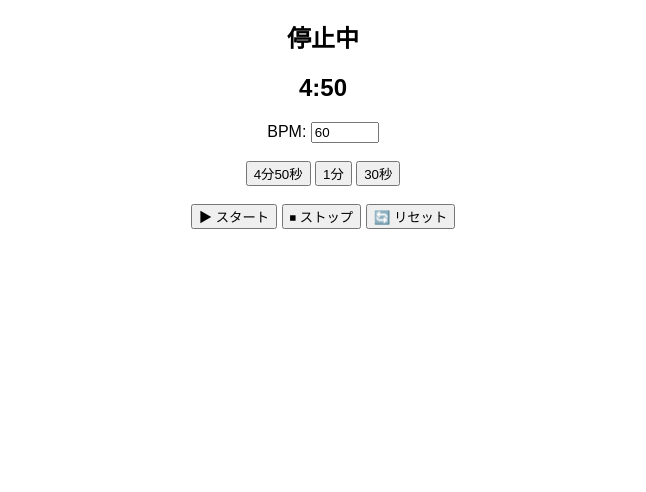
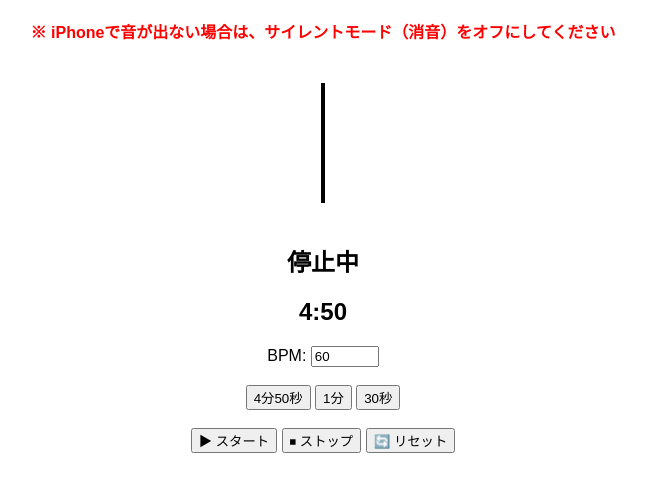
Before and after one commit to tiyobita8-boop/metronome0450, a plain HTML site: page index.html in a window 1280 px wide. Shown: the part 70-562 px from the top of the page, without its empty margins (317-963 px from the left). Drawn offline with Linux system fonts and the light colour scheme.

Commit message:
Add files via upload

```diff
--- a/index.html
+++ b/index.html
@@ -3,11 +3,30 @@
 <head>
 <meta charset="UTF-8">
 <title>Metronome Timer</title>
+
+<style>
+#arm {
+  width: 4px;
+  height: 120px;
+  background: black;
+  margin: 40px auto;
+  transform-origin: bottom center;
+  transition: transform 0.1s linear;
+}
+</style>
+
 </head>
 
 <body style="text-align:center; font-family:sans-serif;">
 
 <h1>🎵 メトロノーム + タイマー</h1>
+
+<p style="color:red; font-weight:bold;">
+※ iPhoneで音が出ない場合は、サイレントモード（消音）をオフにしてください
+</p>
+
+<!-- 🔥アニメーション -->
+<div id="arm"></div>
 
 <h2 id="status">停止中</h2>
 <h2 id="timer">4:50</h2>
@@ -17,7 +36,6 @@
 
 <br><br>
 
-<!-- タイマー選択 -->
 <button onclick="setMode(290)">4分50秒</button>
 <button onclick="setMode(60)">1分</button>
 <button onclick="setMode(30)">30秒</button>
@@ -37,7 +55,11 @@ let audioCtx;
 let duration = 290;
 let remaining = 290;
 
+let direction = 1;
+
 function playClick(){
+
+  // 🔥音
   const osc = audioCtx.createOscillator();
   const gain = audioCtx.createGain();
 
@@ -50,6 +72,11 @@ function playClick(){
 
   osc.start(audioCtx.currentTime);
   osc.stop(audioCtx.currentTime + 0.1);
+
+  // 🔥アニメーション同期
+  direction *= -1;
+  document.getElementById("arm").style.transform =
+    `rotate(${direction * 30}deg)`;
 }
 
 function updateTimer(){
```
